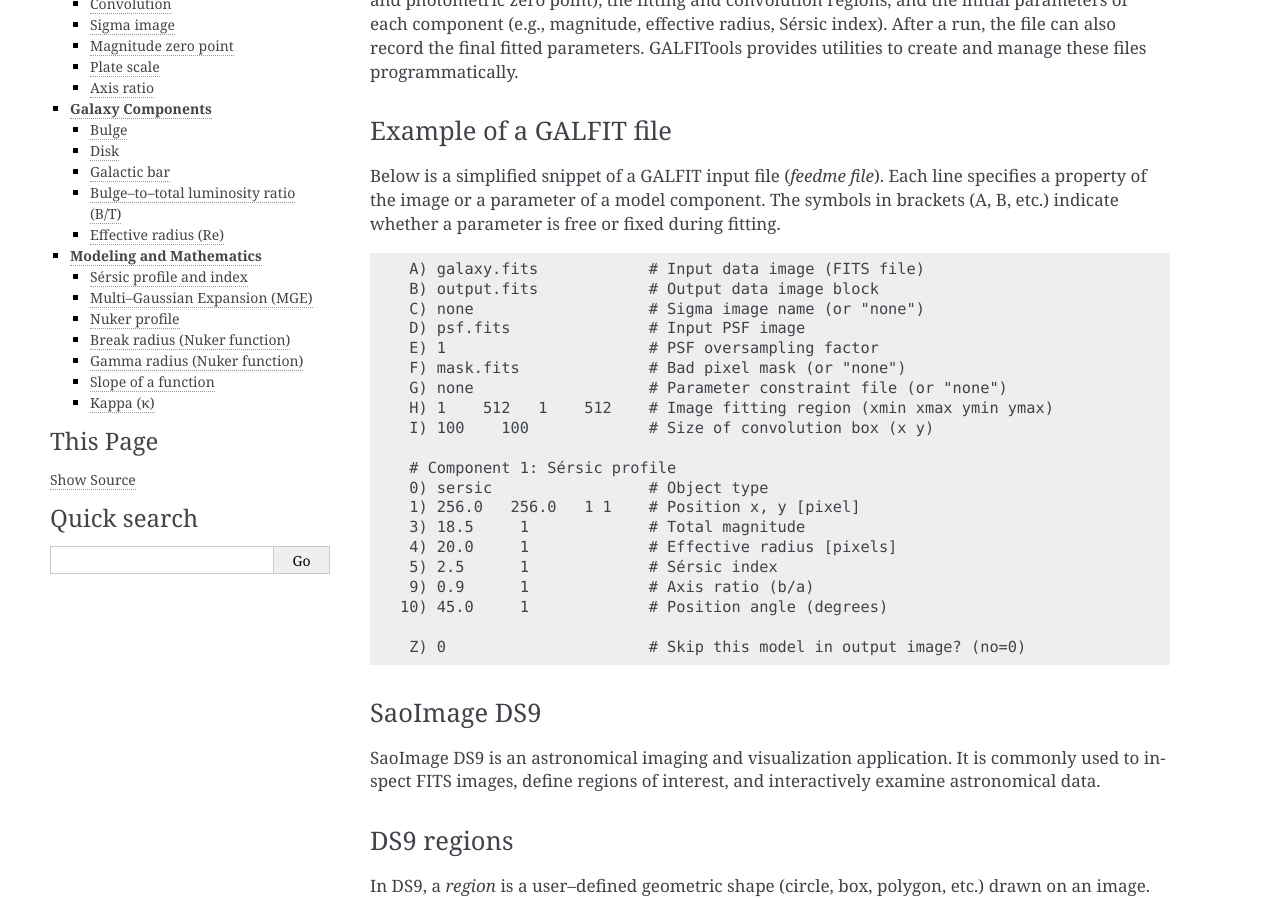
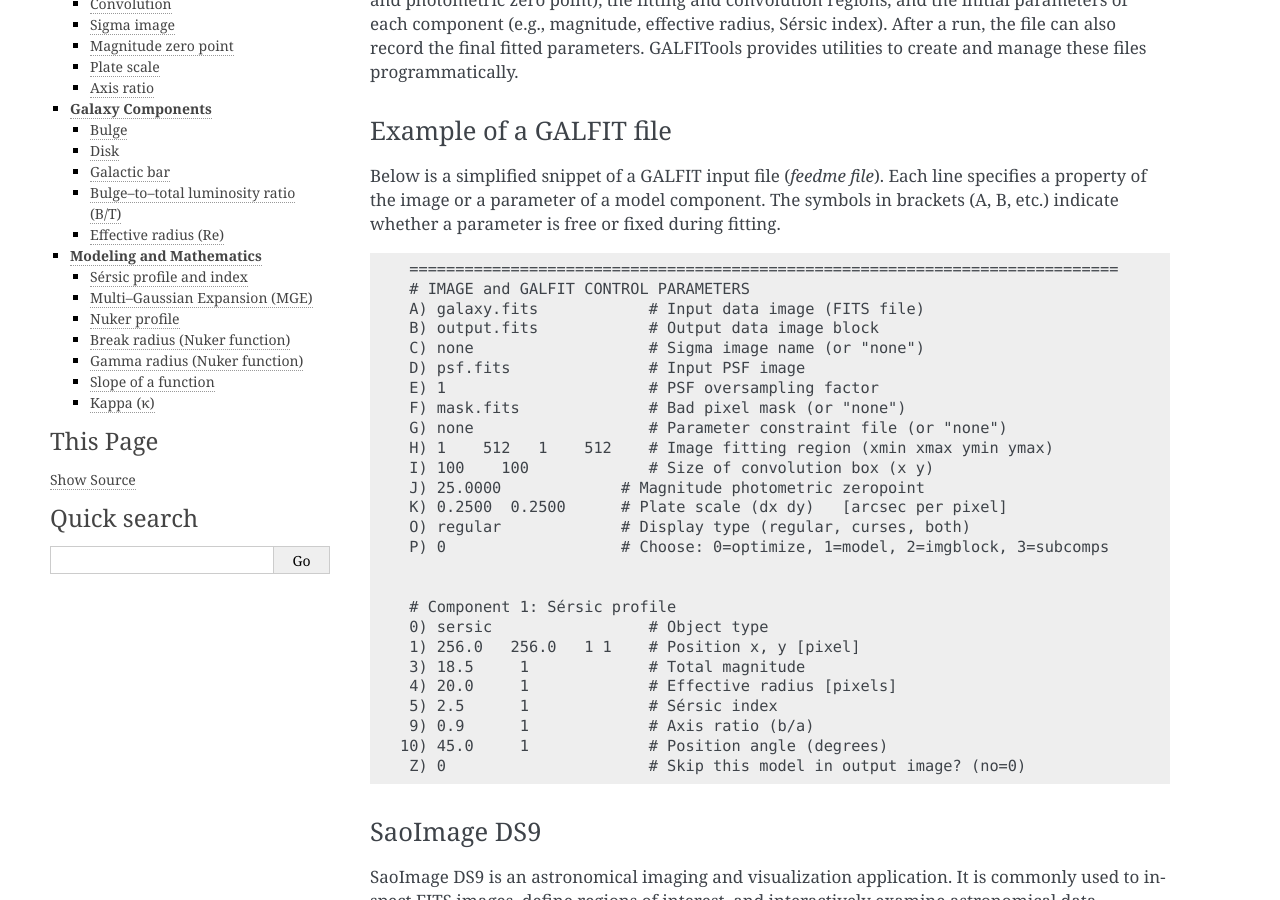
Before and after one commit to canorve/GALFITools, a Sphinx documentation site: the page built from docs/concepts.rst, in a window 1280 px wide and 900 px high, scrolled down 563 px. Built offline with Sphinx 7.4.7, drawn with Linux system fonts in a browser that asks for light colours.

Commit message:
docs updated

```diff
--- a/docs/concepts.rst
+++ b/docs/concepts.rst
@@ -49,6 +49,8 @@
 
 .. code-block:: text
 
+   =============================================================================
+   # IMAGE and GALFIT CONTROL PARAMETERS
    A) galaxy.fits            # Input data image (FITS file)
    B) output.fits            # Output data image block
    C) none                   # Sigma image name (or "none")
@@ -58,6 +60,11 @@
    G) none                   # Parameter constraint file (or "none")
    H) 1    512   1    512    # Image fitting region (xmin xmax ymin ymax)
    I) 100    100             # Size of convolution box (x y)
+   J) 25.0000             # Magnitude photometric zeropoint
+   K) 0.2500  0.2500      # Plate scale (dx dy)   [arcsec per pixel]
+   O) regular             # Display type (regular, curses, both)
+   P) 0                   # Choose: 0=optimize, 1=model, 2=imgblock, 3=subcomps
+
 
    # Component 1: Sérsic profile
    0) sersic                 # Object type
@@ -67,9 +74,7 @@
    5) 2.5      1             # Sérsic index
    9) 0.9      1             # Axis ratio (b/a)
   10) 45.0     1             # Position angle (degrees)
-
    Z) 0                      # Skip this model in output image? (no=0)
-
 
 
 
```
